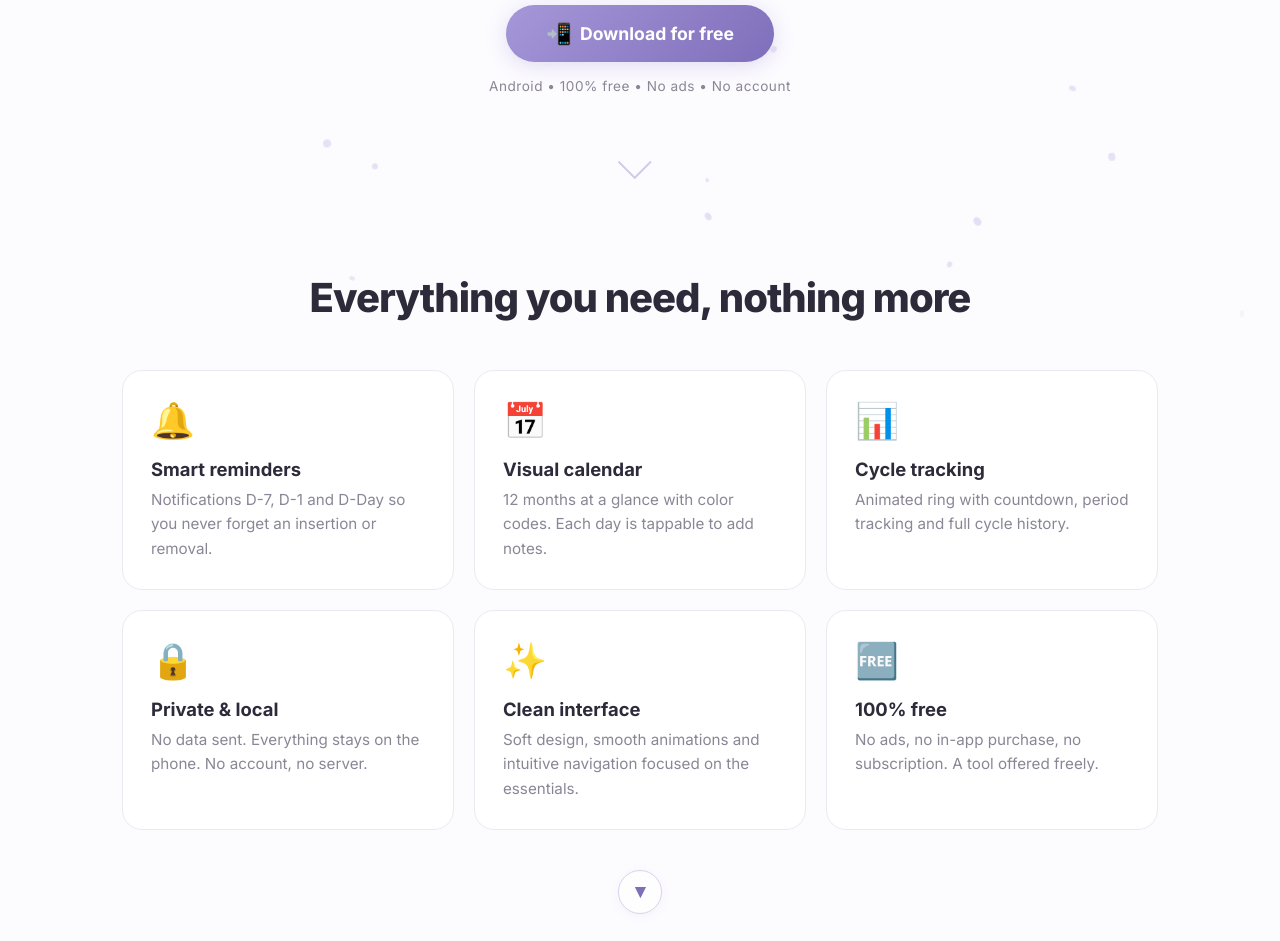
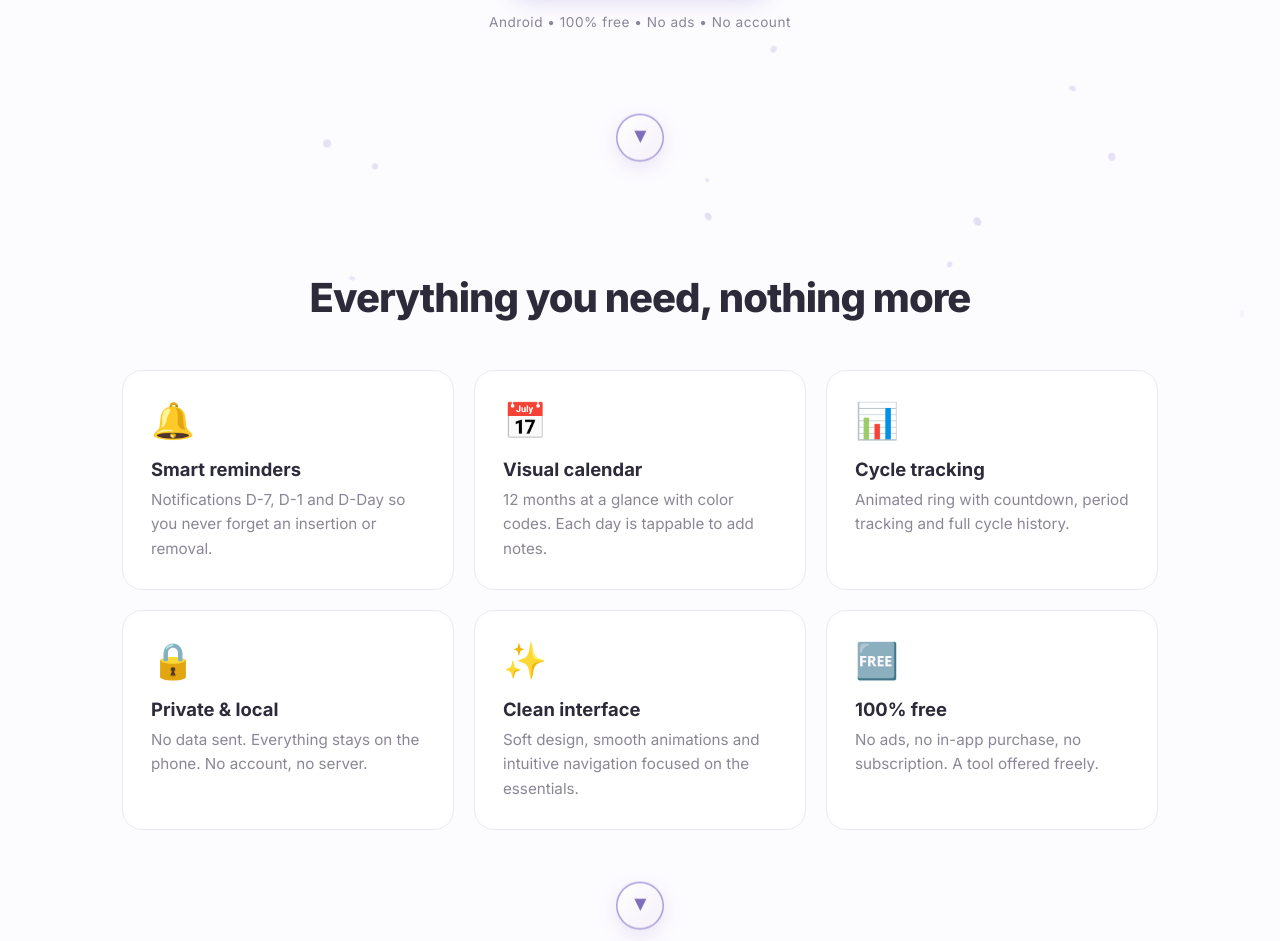
Before and after one commit to Alex-Lou/OrringLanding, a React (Vite) app: page / in a window 1280 px wide. Shown: the part 471-1412 px from the top of the page. Built offline with nearby package versions, Linux system fonts and the light colour scheme; no server answers.

Commit message:
Polish navigation: unified section arrows, 4-button nav pill, full-width download banner, clearer flags

```diff
--- a/src/App.css
+++ b/src/App.css
@@ -259,6 +259,8 @@ body {
 .cta {
   padding: 6rem 2rem;
   display: flex;
+  flex-direction: column;
+  align-items: center;
   justify-content: center;
   position: relative;
   z-index: 1;
@@ -634,25 +636,30 @@ body {
 }
 
 /* ── Download Toast ── */
+/* ── Download toast : bannière fine pleine largeur en bas ── */
 .download-toast {
   position: fixed;
-  bottom: 2rem;
-  left: 50%;
-  transform: translateX(-50%);
+  bottom: 0;
+  left: 0;
+  right: 0;
   z-index: 200;
-  background: white;
-  border: 1px solid var(--pink-light);
-  border-radius: 16px;
-  padding: 1rem 1.5rem;
-  font-size: 0.95rem;
+  background: linear-gradient(135deg, var(--pink), var(--pink-dark));
+  color: #FFFFFF;
+  padding: 0.85rem 1.5rem;
+  font-size: 0.92rem;
   font-weight: 500;
-  color: var(--text);
-  box-shadow: 0 8px 32px rgba(0,0,0,0.12);
   display: flex;
   align-items: center;
-  gap: 0.5rem;
-  max-width: 90vw;
+  justify-content: center;
+  gap: 0.55rem;
+  box-shadow: 0 -4px 16px rgba(166,151,217,0.25);
   text-align: center;
+  letter-spacing: 0.15px;
+  line-height: 1.4;
+}
+.download-toast span:first-child {
+  font-size: 1rem;
+  flex-shrink: 0;
 }
 
 /* ── Installation Help ── */
@@ -807,6 +814,21 @@ body {
   font-weight: 700;
 }
 
+.lang-option-flag {
+  font-size: 1.15rem;
+  flex-shrink: 0;
+  line-height: 1;
+}
+.lang-option-label {
+  flex: 1;
+  letter-spacing: 0.3px;
+}
+.lang-option-check {
+  color: var(--pink-dark);
+  font-weight: 800;
+  font-size: 0.95rem;
+}
+
 /* ── Responsive ── */
 @media (max-width: 768px) {
   .hero { padding: 1.5rem; min-height: 90vh; }
@@ -824,90 +846,121 @@ body {
   .hero-title { font-size: 2.5rem; }
   .hero-subtitle { font-size: 0.95rem; }
   .feature-card { padding: 1.5rem; }
+  .download-toast { font-size: 0.85rem; padding: 0.75rem 1rem; }
+  .nav-arrows { right: 0.6rem; top: 4rem; padding: 0.25rem; gap: 0.2rem; }
+  .nav-arrow-btn { width: 32px; height: 32px; }
 }
 
-/* ── Scroll arrow (hero, clickable) ── */
-.scroll-arrow-btn {
-  background: none;
-  border: none;
-  cursor: pointer;
-  padding: 8px;
+/* ── Hero arrow wrapper : force centrage horizontal sous le contenu ── */
+.hero-arrow-wrap {
+  width: 100%;
   display: flex;
-  align-items: center;
   justify-content: center;
-  transition: opacity 0.2s ease;
+  margin-top: 2rem;
 }
-.scroll-arrow-btn:hover { opacity: 1 !important; }
-.scroll-arrow-btn:hover .scroll-arrow { opacity: 0.9; }
 
 /* ── Section arrow (bottom of each section) ── */
+/*   Bouton circulaire uniforme, gradient lavande doux, animation breathing */
 .section-arrow {
   display: flex;
   align-items: center;
   justify-content: center;
-  margin: 2.5rem auto 0;
-  width: 44px;
-  height: 44px;
+  align-self: center;
+  margin: 3rem auto 0;
+  width: 48px;
+  height: 48px;
   border-radius: 50%;
-  border: 1.5px solid var(--pink-light);
-  background: rgba(255,255,255,0.75);
-  backdrop-filter: blur(8px);
+  border: none;
+  background: linear-gradient(135deg, rgba(255,255,255,0.95), rgba(244,240,250,0.95));
+  backdrop-filter: blur(10px);
   color: var(--pink-dark);
-  font-size: 1.25rem;
   cursor: pointer;
-  transition: all 0.25s ease;
-  box-shadow: 0 2px 10px rgba(166,151,217,0.08);
+  padding: 0;
+  position: relative;
+  box-shadow:
+    0 2px 8px rgba(166,151,217,0.12),
+    inset 0 0 0 1.5px var(--pink-light);
+  transition: box-shadow 0.3s ease, transform 0.3s ease;
+  animation: section-arrow-breathe 2.8s ease-in-out infinite;
 }
 .section-arrow:hover {
-  border-color: var(--pink);
-  transform: translateY(3px);
-  box-shadow: 0 4px 18px rgba(166,151,217,0.25);
+  animation-play-state: paused;
+  transform: translateY(4px) scale(1.05);
+  box-shadow:
+    0 8px 22px rgba(166,151,217,0.28),
+    inset 0 0 0 1.5px var(--pink);
+}
+.section-arrow:active {
+  transform: translateY(2px) scale(0.97);
 }
 .section-arrow-chev {
   line-height: 1;
   font-weight: 700;
-  transform: translateY(-1px);
+  font-size: 1.35rem;
+  transform: translateY(-2px);
+}
+
+@keyframes section-arrow-breathe {
+  0%, 100% {
+    transform: translateY(0);
+    box-shadow:
+      0 2px 8px rgba(166,151,217,0.12),
+      inset 0 0 0 1.5px var(--pink-light);
+  }
+  50% {
+    transform: translateY(4px);
+    box-shadow:
+      0 6px 18px rgba(166,151,217,0.22),
+      inset 0 0 0 1.5px var(--pink);
+  }
 }
 
 /* ── Nav arrows (top-right, under lang selector) ── */
+/*   Conteneur pill vertical, boutons SVG pour uniformité parfaite */
 .nav-arrows {
   position: fixed;
-  top: 4.5rem;
+  top: 4.8rem;
   right: 1.5rem;
   z-index: 99;
   display: flex;
   flex-direction: column;
-  gap: 0.4rem;
+  gap: 0.3rem;
+  padding: 0.3rem;
+  background: rgba(255,255,255,0.85);
+  backdrop-filter: blur(12px);
+  border: 1px solid var(--border);
+  border-radius: 28px;
+  box-shadow: 0 4px 20px rgba(166,151,217,0.12);
 }
 [dir="rtl"] .nav-arrows {
   right: auto;
   left: 1.5rem;
 }
 .nav-arrow-btn {
-  width: 38px;
-  height: 38px;
+  width: 36px;
+  height: 36px;
   border-radius: 50%;
-  background: rgba(255,255,255,0.9);
-  backdrop-filter: blur(8px);
-  border: 1px solid var(--border);
-  font-size: 0.95rem;
+  background: transparent;
+  border: none;
+  color: var(--pink-dark);
   cursor: pointer;
-  transition: all 0.2s ease;
+  transition: background 0.2s ease, transform 0.2s ease, color 0.2s ease;
   display: flex;
   align-items: center;
   justify-content: center;
-  box-shadow: 0 2px 10px rgba(0,0,0,0.05);
   padding: 0;
   line-height: 1;
 }
 .nav-arrow-btn:hover {
-  border-color: var(--pink);
-  background: var(--pink-soft);
-  transform: scale(1.06);
-  box-shadow: 0 4px 16px rgba(166,151,217,0.2);
+  background: var(--pink-light);
+  color: var(--pink-dark);
+  transform: scale(1.08);
 }
 .nav-arrow-btn:active {
-  transform: scale(0.95);
+  transform: scale(0.93);
+}
+.nav-arrow-btn svg {
+  display: block;
 }
 
 /* ── Install source link ── */
--- a/src/App.tsx
+++ b/src/App.tsx
@@ -630,7 +630,9 @@ function LangSelector({ lang, setLang }: { lang: LangCode; setLang: (l: LangCode
                 className={`lang-option ${code === lang ? 'active' : ''}`}
                 onClick={() => { setLang(code); setOpen(false); }}
               >
-                {flag} {label}
+                <span className="lang-option-flag">{flag}</span>
+                <span className="lang-option-label">{label}</span>
+                {code === lang && <span className="lang-option-check">✓</span>}
               </button>
             ))}
           </motion.div>
@@ -1074,16 +1076,26 @@ function NavArrows() {
   const toTop = () => window.scrollTo({ top: 0, behavior: 'smooth' });
   const toBottom = () => window.scrollTo({ top: document.body.scrollHeight, behavior: 'smooth' });
 
-  const toPrevSection = () => {
-    // Find the section closest to (but not after) the top of the viewport
+  const findCurrentSectionIdx = () => {
     const scrollY = window.scrollY + 100;
     let currentIdx = 0;
     for (let i = 0; i < SECTION_ORDER.length; i++) {
       const el = document.getElementById(SECTION_ORDER[i]);
       if (el && el.offsetTop <= scrollY) currentIdx = i;
     }
-    const prev = Math.max(0, currentIdx - 1);
+    return currentIdx;
+  };
+
+  const toPrevSection = () => {
+    const idx = findCurrentSectionIdx();
+    const prev = Math.max(0, idx - 1);
     scrollToSection(SECTION_ORDER[prev]);
+  };
+
+  const toNextSection = () => {
+    const idx = findCurrentSectionIdx();
+    const next = Math.min(SECTION_ORDER.length - 1, idx + 1);
+    scrollToSection(SECTION_ORDER[next]);
   };
 
   return (
@@ -1096,9 +1108,26 @@ function NavArrows() {
           exit={{ opacity: 0, x: 10 }}
           transition={{ duration: 0.25 }}
         >
-          <button type="button" className="nav-arrow-btn" onClick={toTop} title="Haut de la page" aria-label="Top">⏫</button>
-          <button type="button" className="nav-arrow-btn" onClick={toPrevSection} title="Section précédente" aria-label="Previous">⬆</button>
-          <button type="button" className="nav-arrow-btn" onClick={toBottom} title="Bas de la page" aria-label="Bottom">⏬</button>
+          <button type="button" className="nav-arrow-btn" onClick={toTop} title="Haut de la page" aria-label="Top">
+            <svg width="16" height="16" viewBox="0 0 16 16" fill="none" xmlns="http://www.w3.org/2000/svg">
+              <path d="M8 3 L8 13 M8 3 L4 7 M8 3 L12 7 M4 1 L12 1" stroke="currentColor" strokeWidth="1.8" strokeLinecap="round" strokeLinejoin="round"/>
+            </svg>
+          </button>
+          <button type="button" className="nav-arrow-btn" onClick={toPrevSection} title="Section précédente" aria-label="Previous">
+            <svg width="16" height="16" viewBox="0 0 16 16" fill="none" xmlns="http://www.w3.org/2000/svg">
+              <path d="M8 3 L8 13 M4 7 L8 3 L12 7" stroke="currentColor" strokeWidth="1.8" strokeLinecap="round" strokeLinejoin="round"/>
+            </svg>
+          </button>
+          <button type="button" className="nav-arrow-btn" onClick={toNextSection} title="Section suivante" aria-label="Next">
+            <svg width="16" height="16" viewBox="0 0 16 16" fill="none" xmlns="http://www.w3.org/2000/svg">
+              <path d="M8 13 L8 3 M4 9 L8 13 L12 9" stroke="currentColor" strokeWidth="1.8" strokeLinecap="round" strokeLinejoin="round"/>
+            </svg>
+          </button>
+          <button type="button" className="nav-arrow-btn" onClick={toBottom} title="Bas de la page" aria-label="Bottom">
+            <svg width="16" height="16" viewBox="0 0 16 16" fill="none" xmlns="http://www.w3.org/2000/svg">
+              <path d="M8 13 L8 3 M4 9 L8 13 L12 9 M4 15 L12 15" stroke="currentColor" strokeWidth="1.8" strokeLinecap="round" strokeLinejoin="round"/>
+            </svg>
+          </button>
         </motion.div>
       )}
     </AnimatePresence>
@@ -1179,15 +1208,13 @@ function App() {
 
         <DownloadCounter label={t('downloadsCount')} />
 
-        <motion.div className="scroll-indicator" initial={{ opacity: 0 }} animate={{ opacity: 1 }} transition={{ delay: 1.7 }}>
-          <button
-            type="button"
-            className="scroll-arrow-btn"
-            onClick={() => scrollToSection('features')}
-            aria-label="Next section"
-          >
-            <span className="scroll-arrow" />
-          </button>
+        <motion.div
+          initial={{ opacity: 0 }}
+          animate={{ opacity: 1 }}
+          transition={{ delay: 1.7 }}
+          className="hero-arrow-wrap"
+        >
+          <SectionArrow nextId="features" />
         </motion.div>
       </motion.section>
 
```
